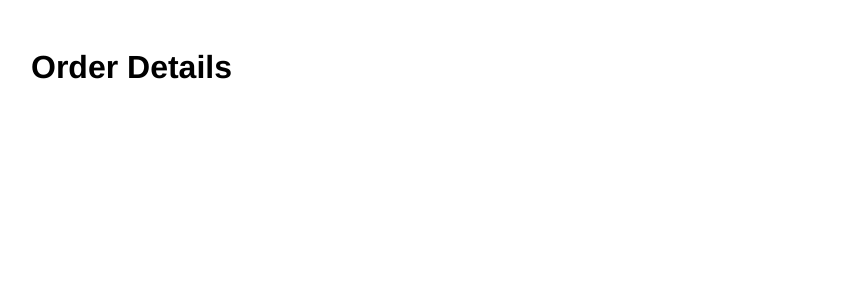
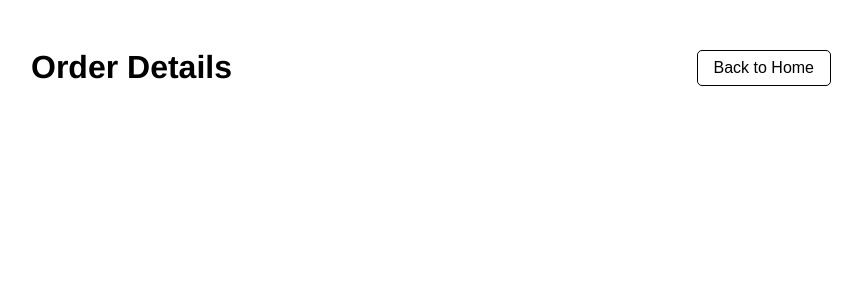
Before and after one commit to ae556/IDM364-ae556, a SvelteKit app: page /orders in a window 1280 px wide. Shown: the top 300 px of the page, without its empty margins (209-1071 px from the left). Built offline with nearby package versions, Linux system fonts and the light colour scheme.

Commit message:
style button

```diff
--- a/src/routes/orders/+page.svelte
+++ b/src/routes/orders/+page.svelte
@@ -7,6 +7,11 @@
 <div class="container">
   <header>
     <h1>Order Details</h1>
+    <div>
+        <button class="default-button secondary-button">
+          <a href="/albums">Back to Home</a>
+        </button>
+      </div>
   </header>
   {#if browser}
     {#each orders_parse as order}
@@ -31,6 +36,11 @@
 </div>
 
 <style>
+    header{
+        display: flex;
+    align-items: center;
+    justify-content: space-between;
+    }
   .container {
     margin: 0 auto;
     padding: 1.25rem;
@@ -59,4 +69,28 @@
     margin-top: 1.25rem;
     text-align: right;
   }
+  .default-button {
+    background-color: #0fc439;
+    color: white !important;
+    padding: 0.5rem 1rem;
+    border: none;
+    border-radius: 0.3125rem;
+    cursor: pointer;
+    font-size: 1rem;
+  }
+  a {
+    color: black;
+    text-decoration: none;
+  }
+  .default-button:hover {
+    background-color: #0a8a2a;
+  }
+  .secondary-button {
+    background-color: white;
+    color: black;
+    border: 1px solid black;
+  }
+  .secondary-button:hover {
+    background-color: antiquewhite;
+  }
 </style>
```
